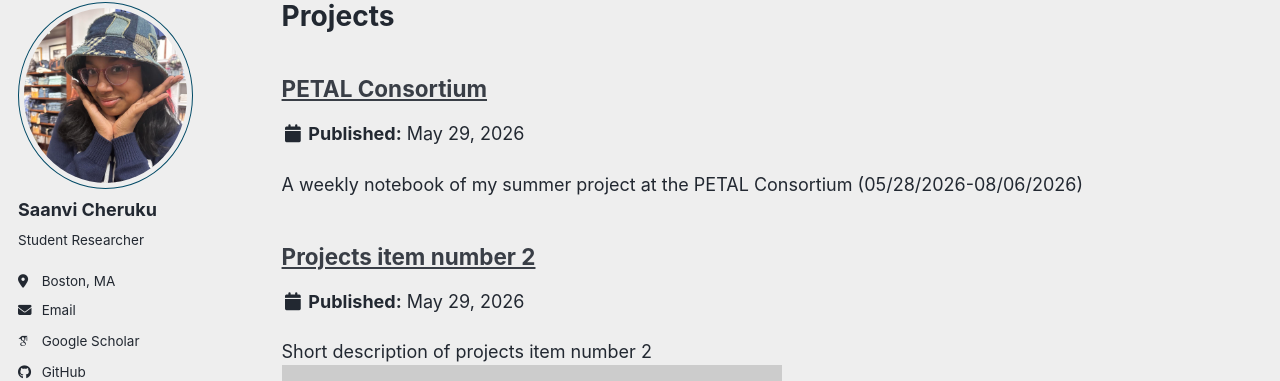
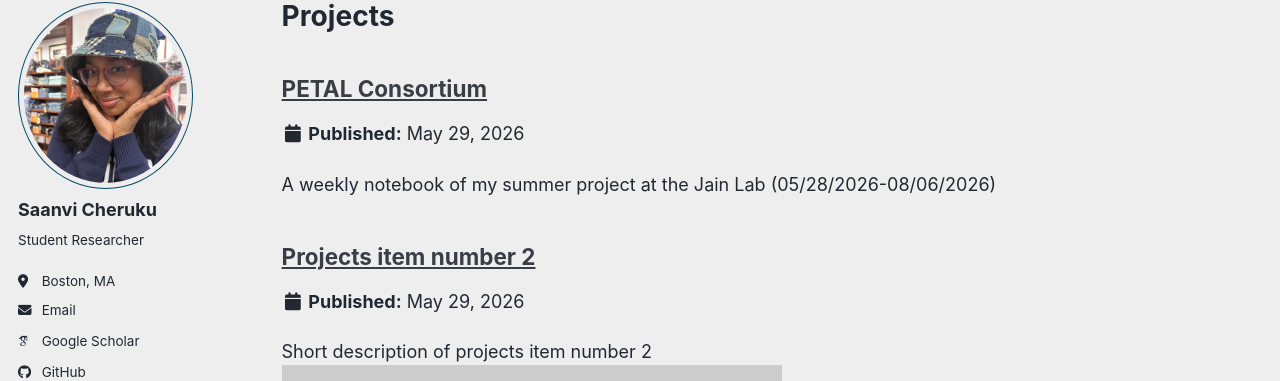
Before and after one commit to strawvivishortcake/strawvivishortcake.github.io, a Jekyll site: the page built from _pages/portfolio.html, in a window 1280 px wide and 988 px high. Shown: the part 99-480 px from the top of the window. Built offline with Jekyll 4.4.1, drawn with Linux system fonts in a browser that asks for light colours; some web fonts are replaced; a script bundle is joined from its source files by our own code; library files that are not in the unit come from our copies.

Commit message:
Update petal.md

```diff
--- a/_portfolio/petal.md
+++ b/_portfolio/petal.md
@@ -1,6 +1,6 @@
 ---
 title: "PETAL Consortium"
-excerpt: "A weekly notebook of my summer project at the PETAL Consortium (05/28/2026-08/06/2026)"
+excerpt: "A weekly notebook of my summer project at the Jain Lab (05/28/2026-08/06/2026)"
 collection: projects
 ---
 
```
